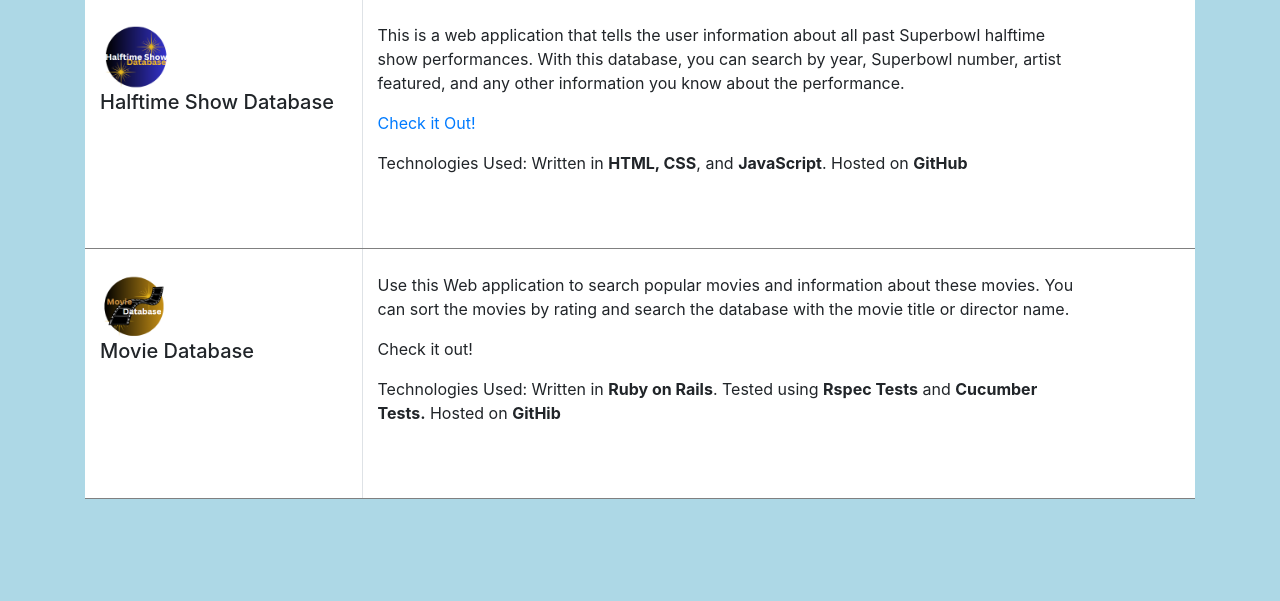
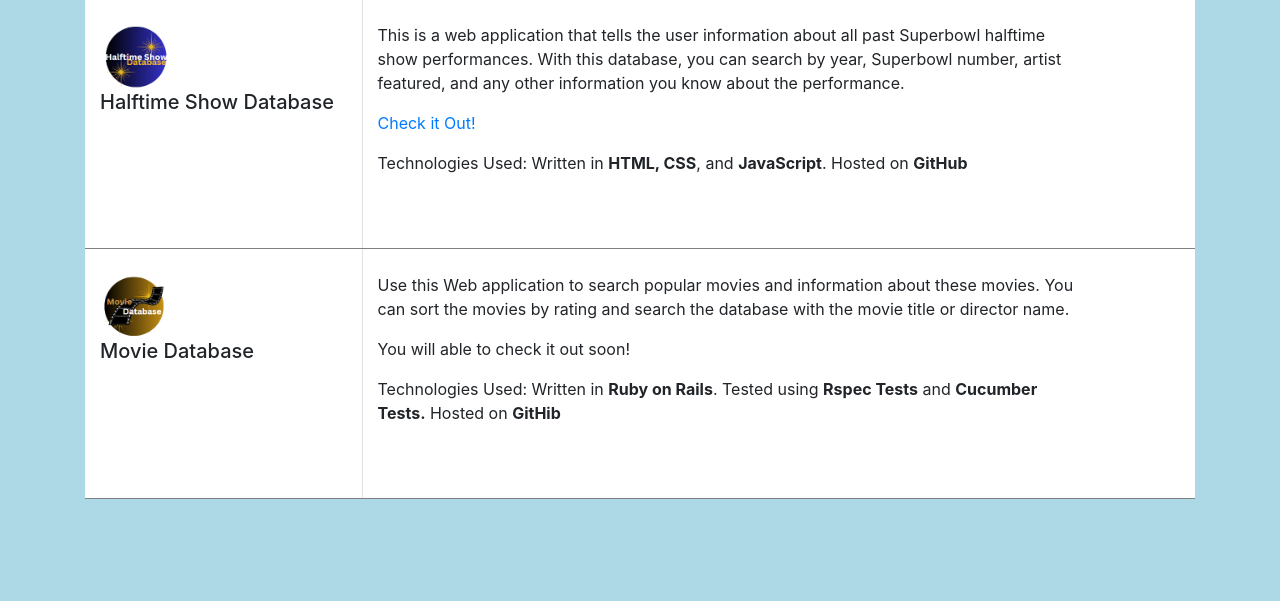
Before and after one commit to rew2155/PersonalWebsite, a Flask app: page /projects in a window 1280 px wide. Shown: the part 57-658 px from the top of the page. Run offline with Flask 2, Linux system fonts and the light colour scheme; some libraries are stand-ins or nearby versions; some web fonts are replaced.

Commit message:
public can view this version

```diff
--- a/templates/projects.html
+++ b/templates/projects.html
@@ -15,7 +15,7 @@
                     With this database, you can search by year, Superbowl number, artist featured, and any other information you
                     know about the performance.
                 </p>
-                <p><a href="http://127.0.0.1:5001" target="_blank">Check it Out!</a></p>
+                <p><a href="https://superbowl-database-f81e6a439db4.herokuapp.com/" target="_blank">Check it Out!</a></p>
                 <p>Technologies Used: Written in <strong>HTML, CSS</strong>, and <strong>JavaScript</strong>. Hosted on <strong>GitHub</strong></p>
             </div>
     </div>
@@ -31,7 +31,7 @@
                 <p>Use this Web application to search popular movies and information about these movies. You can sort the movies by rating and search
                     the database with the movie title or director name.
                 </p>
-                <p>Check it out!</p>
+                <p>You will able to check it out soon!</p>
                 <p>Technologies Used: Written in <strong>Ruby on Rails</strong>. Tested using <strong>Rspec Tests</strong> and <strong>Cucumber Tests.</strong>
                 Hosted on <strong>GitHib</strong></p>
             </div>
```
